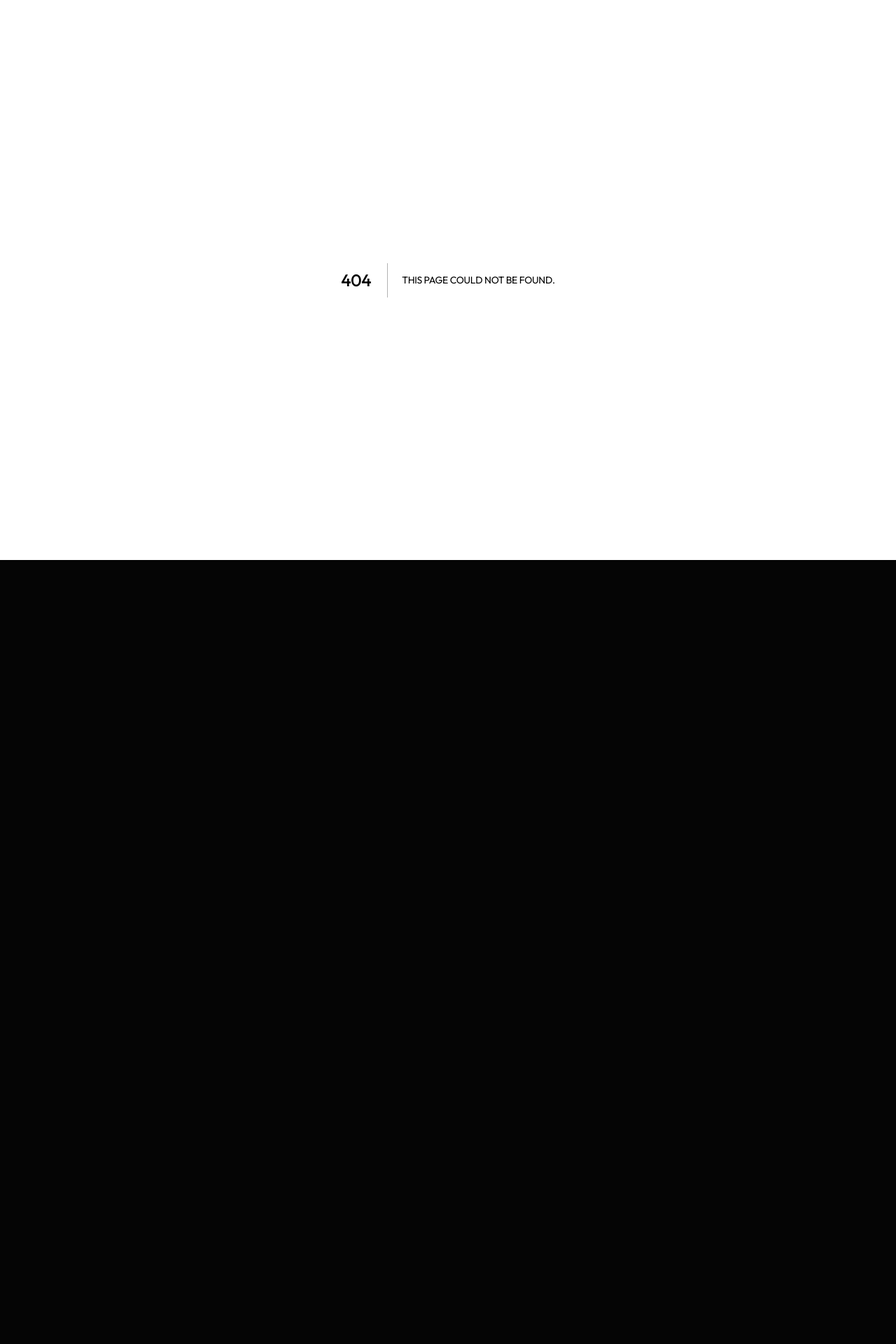
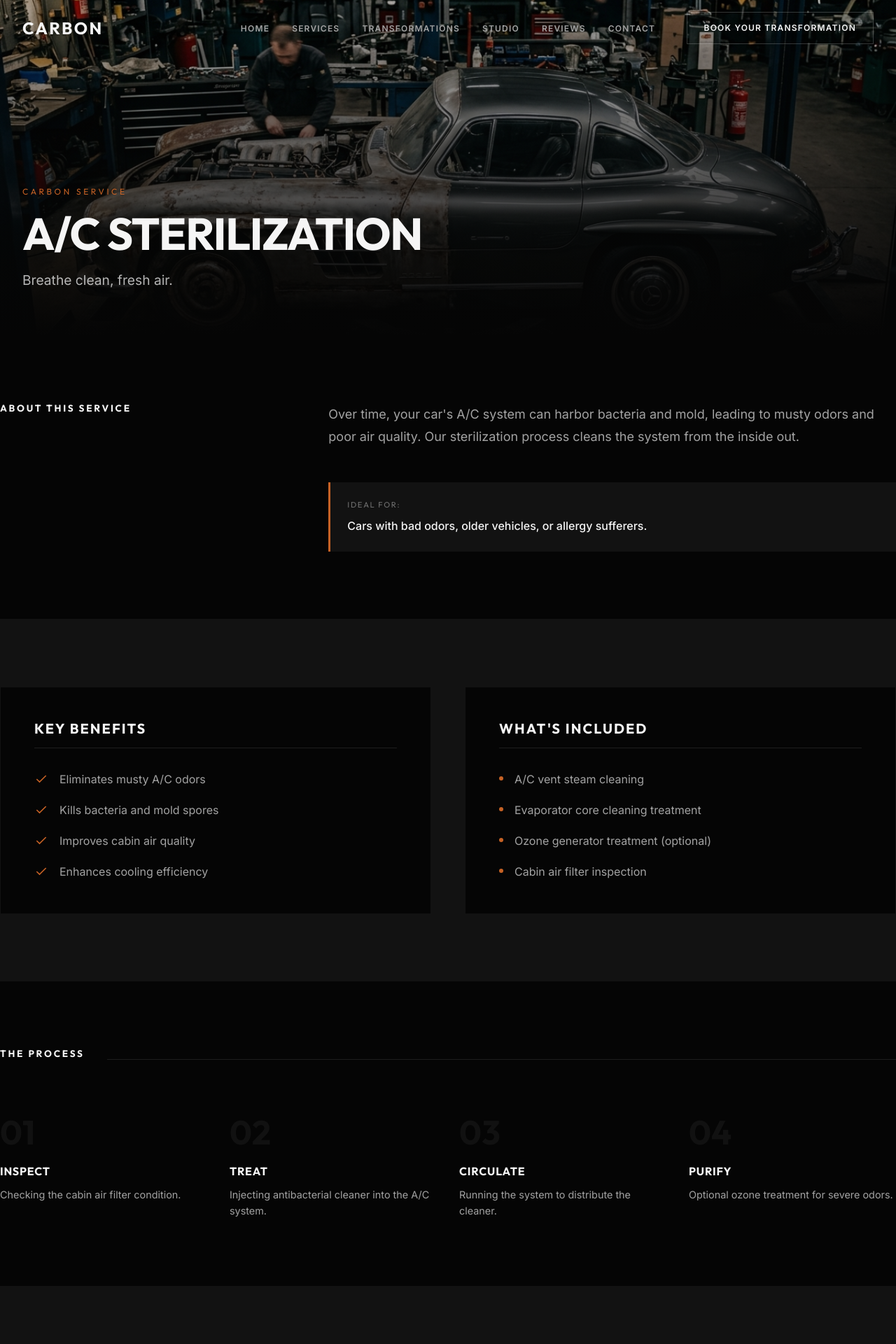
Before and after one commit to varshnilyadav/carbon-car, a Next.js app: page /services/ac-sterilization in a window 1280 px wide. Before the commit this address had no page. Shown: the top 1920 px of the page at 70% size. Before the commit the page ends 800 px from the top, so only its background shows below. Built offline with nearby package versions, Linux system fonts and the light colour scheme.

Commit message:
Add dedicated dynamic service detail pages with generateStaticParams

```diff
--- /dev/null
+++ b/src/app/services/[slug]/ServicePage.module.css
@@ -0,0 +1,303 @@
+.main {
+  background-color: var(--color-obsidian);
+  min-height: 100vh;
+}
+
+/* HERO */
+.hero {
+  position: relative;
+  height: 60vh;
+  min-height: 400px;
+  display: flex;
+  align-items: flex-end;
+  padding: 0 2rem 4rem;
+}
+
+.heroBg {
+  position: absolute;
+  inset: 0;
+  width: 100%;
+  height: 100%;
+  z-index: 0;
+}
+
+.heroOverlay {
+  position: absolute;
+  inset: 0;
+  background: linear-gradient(to bottom, rgba(5,5,5,0.2) 0%, rgba(5,5,5,0.8) 70%, var(--color-obsidian) 100%);
+  z-index: 1;
+}
+
+.heroContent {
+  position: relative;
+  z-index: 2;
+  max-width: var(--container-max);
+  width: 100%;
+  margin: 0 auto;
+}
+
+.eyebrow {
+  display: inline-block;
+  font-family: var(--font-heading);
+  font-size: 0.75rem;
+  letter-spacing: 0.3em;
+  color: var(--color-accent);
+  margin-bottom: 1rem;
+}
+
+.title {
+  font-size: clamp(2.5rem, 5vw, 4.5rem);
+  color: var(--color-off-white);
+  line-height: 1.1;
+  margin-bottom: 1rem;
+  text-transform: uppercase;
+}
+
+.tagline {
+  font-size: clamp(1rem, 1.5vw, 1.25rem);
+  color: rgba(255, 255, 255, 0.7);
+  max-width: 600px;
+}
+
+/* INTRO */
+.introSection {
+  padding: 6rem 0;
+  background-color: var(--color-obsidian);
+  border-bottom: 1px solid rgba(255, 255, 255, 0.05);
+}
+
+.introGrid {
+  display: grid;
+  grid-template-columns: 1fr 2fr;
+  gap: 4rem;
+}
+
+.introLeft h2 {
+  font-family: var(--font-heading);
+  font-size: 0.85rem;
+  letter-spacing: 0.2em;
+  color: var(--color-off-white);
+}
+
+.description {
+  font-size: 1.125rem;
+  line-height: 1.8;
+  color: var(--color-text-secondary);
+  margin-bottom: 3rem;
+}
+
+.recommended {
+  display: flex;
+  flex-direction: column;
+  gap: 0.5rem;
+  padding: 1.5rem;
+  background-color: var(--color-carbon-black);
+  border-left: 3px solid var(--color-accent);
+}
+
+.recommendedLabel {
+  font-family: var(--font-heading);
+  font-size: 0.7rem;
+  letter-spacing: 0.15em;
+  color: rgba(255, 255, 255, 0.4);
+}
+
+.recommended span:last-child {
+  color: var(--color-off-white);
+  font-weight: 500;
+}
+
+/* DETAILS */
+.detailsSection {
+  padding: 6rem 0;
+  background-color: var(--color-carbon-black);
+}
+
+.detailsGrid {
+  display: grid;
+  grid-template-columns: 1fr 1fr;
+  gap: 3rem;
+}
+
+.detailBox {
+  padding: 3rem;
+  background-color: var(--color-obsidian);
+  border: 1px solid rgba(255, 255, 255, 0.05);
+}
+
+.detailTitle {
+  font-family: var(--font-heading);
+  font-size: 1.25rem;
+  letter-spacing: 0.1em;
+  color: var(--color-off-white);
+  margin-bottom: 2rem;
+  padding-bottom: 1rem;
+  border-bottom: 1px solid rgba(255, 255, 255, 0.1);
+}
+
+.detailList {
+  list-style: none;
+  padding: 0;
+  display: flex;
+  flex-direction: column;
+  gap: 1.25rem;
+}
+
+.detailList li {
+  display: flex;
+  align-items: flex-start;
+  gap: 1rem;
+  color: var(--color-text-secondary);
+  line-height: 1.5;
+}
+
+.detailList svg {
+  flex-shrink: 0;
+  margin-top: 2px;
+}
+
+.bullet {
+  width: 6px;
+  height: 6px;
+  border-radius: 50%;
+  background-color: var(--color-accent);
+  margin-top: 8px;
+  flex-shrink: 0;
+}
+
+/* PROCESS */
+.processSection {
+  padding: 6rem 0;
+  background-color: var(--color-obsidian);
+}
+
+.processHeader {
+  display: flex;
+  align-items: center;
+  gap: 2rem;
+  margin-bottom: 4rem;
+}
+
+.sectionTitle {
+  font-family: var(--font-heading);
+  font-size: 0.85rem;
+  letter-spacing: 0.2em;
+  color: var(--color-off-white);
+  white-space: nowrap;
+}
+
+.headerLine {
+  flex-grow: 1;
+  height: 1px;
+  background-color: rgba(255, 255, 255, 0.1);
+}
+
+.processGrid {
+  display: grid;
+  grid-template-columns: repeat(4, 1fr);
+  gap: 2rem;
+}
+
+.processStep {
+  display: flex;
+  flex-direction: column;
+  gap: 1.5rem;
+}
+
+.stepNumber {
+  font-family: var(--font-heading);
+  font-size: 3rem;
+  font-weight: 700;
+  color: rgba(255, 255, 255, 0.05);
+  line-height: 1;
+}
+
+.stepContent h4 {
+  font-family: var(--font-heading);
+  font-size: 1rem;
+  color: var(--color-off-white);
+  margin-bottom: 0.75rem;
+  letter-spacing: 0.05em;
+}
+
+.stepContent p {
+  font-size: 0.9rem;
+  color: var(--color-text-secondary);
+  line-height: 1.6;
+}
+
+/* CTA */
+.ctaSection {
+  padding: 6rem 0;
+  background-color: var(--color-carbon-black);
+  text-align: center;
+}
+
+.ctaContainer {
+  max-width: 600px;
+  margin: 0 auto;
+  display: flex;
+  flex-direction: column;
+  align-items: center;
+  gap: 1.5rem;
+}
+
+.ctaContainer h2 {
+  font-family: var(--font-heading);
+  font-size: 2rem;
+  color: var(--color-off-white);
+}
+
+.ctaContainer p {
+  color: var(--color-text-secondary);
+  margin-bottom: 1rem;
+}
+
+.ctaBtn {
+  display: inline-block;
+  padding: 1rem 3rem;
+  background-color: var(--color-accent);
+  color: var(--color-off-white);
+  font-family: var(--font-heading);
+  font-size: 0.8rem;
+  font-weight: 600;
+  letter-spacing: 0.15em;
+  text-transform: uppercase;
+  transition: var(--transition-fast);
+}
+
+.ctaBtn:hover {
+  background-color: var(--color-off-white);
+  color: var(--color-obsidian);
+}
+
+/* RESPONSIVE */
+@media (max-width: 992px) {
+  .introGrid {
+    grid-template-columns: 1fr;
+    gap: 2rem;
+  }
+
+  .processGrid {
+    grid-template-columns: repeat(2, 1fr);
+    gap: 3rem;
+  }
+}
+
+@media (max-width: 768px) {
+  .hero {
+    height: 50vh;
+  }
+
+  .detailsGrid {
+    grid-template-columns: 1fr;
+  }
+
+  .detailBox {
+    padding: 2rem;
+  }
+
+  .processGrid {
+    grid-template-columns: 1fr;
+  }
+}
--- /dev/null
+++ b/src/app/services/[slug]/page.tsx
@@ -0,0 +1,141 @@
+import { notFound } from "next/navigation";
+import Image from "next/image";
+import Link from "next/link";
+import Navbar from "@/components/ui/Navbar";
+import Footer from "@/components/ui/Footer";
+import { services } from "@/data/siteData";
+import styles from "./ServicePage.module.css";
+
+interface Props {
+  params: {
+    slug: string;
+  };
+}
+
+export function generateStaticParams() {
+  return services.map((service) => ({
+    slug: service.slug,
+  }));
+}
+
+export default function ServicePage({ params }: Props) {
+  const service = services.find((s) => s.slug === params.slug);
+
+  if (!service) {
+    notFound();
+  }
+
+  return (
+    <>
+      <Navbar />
+      <main className={styles.main}>
+        {/* Service Hero */}
+        <section className={styles.hero}>
+          <div className={styles.heroBg}>
+            <Image
+              src={service.image}
+              alt={service.title}
+              fill
+              style={{ objectFit: "cover", objectPosition: "center" }}
+              priority
+            />
+            <div className={styles.heroOverlay}></div>
+          </div>
+          <div className={styles.heroContent}>
+            <span className={styles.eyebrow}>CARBON SERVICE</span>
+            <h1 className={styles.title}>{service.title}</h1>
+            <p className={styles.tagline}>{service.tagline}</p>
+          </div>
+        </section>
+
+        {/* Introduction */}
+        <section className={styles.introSection}>
+          <div className="container">
+            <div className={styles.introGrid}>
+              <div className={styles.introLeft}>
+                <h2>ABOUT THIS SERVICE</h2>
+              </div>
+              <div className={styles.introRight}>
+                <p className={styles.description}>{service.description}</p>
+                <div className={styles.recommended}>
+                  <span className={styles.recommendedLabel}>IDEAL FOR:</span>
+                  <span>{service.recommendedFor}</span>
+                </div>
+              </div>
+            </div>
+          </div>
+        </section>
+
+        {/* Benefits & Included */}
+        <section className={styles.detailsSection}>
+          <div className="container">
+            <div className={styles.detailsGrid}>
+
+              <div className={styles.detailBox}>
+                <h3 className={styles.detailTitle}>KEY BENEFITS</h3>
+                <ul className={styles.detailList}>
+                  {service.benefits.map((benefit, i) => (
+                    <li key={i}>
+                      <svg width="20" height="20" viewBox="0 0 24 24" fill="none" stroke="var(--color-accent)" strokeWidth="2">
+                        <polyline points="20 6 9 17 4 12"></polyline>
+                      </svg>
+                      {benefit}
+                    </li>
+                  ))}
+                </ul>
+              </div>
+
+              <div className={styles.detailBox}>
+                <h3 className={styles.detailTitle}>WHAT'S INCLUDED</h3>
+                <ul className={styles.detailList}>
+                  {service.included.map((item, i) => (
+                    <li key={i}>
+                      <span className={styles.bullet}></span>
+                      {item}
+                    </li>
+                  ))}
+                </ul>
+              </div>
+
+            </div>
+          </div>
+        </section>
+
+        {/* Process */}
+        <section className={styles.processSection}>
+          <div className="container">
+            <div className={styles.processHeader}>
+              <h2 className={styles.sectionTitle}>THE PROCESS</h2>
+              <div className={styles.headerLine}></div>
+            </div>
+
+            <div className={styles.processGrid}>
+              {service.process.map((step, i) => (
+                <div key={i} className={styles.processStep}>
+                  <div className={styles.stepNumber}>0{i + 1}</div>
+                  <div className={styles.stepContent}>
+                    <h4>{step.title}</h4>
+                    <p>{step.description}</p>
+                  </div>
+                </div>
+              ))}
+            </div>
+          </div>
+        </section>
+
+        {/* CTA */}
+        <section className={styles.ctaSection}>
+          <div className={styles.ctaContainer}>
+            <h2>READY TO PROCEED?</h2>
+            <p>Schedule a consultation to discuss this service for your vehicle.</p>
+            <Link href="/#booking" className={styles.ctaBtn}>
+              BOOK THIS SERVICE
+            </Link>
+          </div>
+        </section>
+
+      </main>
+      <Footer />
+    </>
+  );
+}
--- a/src/components/ui/Navbar.tsx
+++ b/src/components/ui/Navbar.tsx
@@ -22,19 +22,19 @@ export default function Navbar() {
   }, []);
 
   const navLinks = [
-    { name: "HOME", href: "#home" },
-    { name: "SERVICES", href: "#services" },
-    { name: "TRANSFORMATIONS", href: "#transformations" },
-    { name: "STUDIO", href: "#studio" },
-    { name: "REVIEWS", href: "#reviews" },
-    { name: "CONTACT", href: "#contact" },
+    { name: "HOME", href: "/#home" },
+    { name: "SERVICES", href: "/#services" },
+    { name: "TRANSFORMATIONS", href: "/#transformations" },
+    { name: "STUDIO", href: "/#studio" },
+    { name: "REVIEWS", href: "/#reviews" },
+    { name: "CONTACT", href: "/#contact" },
   ];
 
   return (
     <header className={`${styles.header} ${scrolled ? styles.scrolled : ""}`}>
       <div className={styles.container}>
         <div className={styles.logoContainer}>
-          <Link href="#home" className={styles.logo}>
+          <Link href="/" className={styles.logo}>
             CARBON
           </Link>
         </div>
@@ -56,9 +56,9 @@ export default function Navbar() {
         </nav>
 
         <div className={styles.actionContainer}>
-          <a href="#booking" className={styles.ctaButton}>
+          <Link href="/#booking" className={styles.ctaButton}>
             BOOK YOUR TRANSFORMATION
-          </a>
+          </Link>
           <button
             className={styles.hamburger}
             onClick={() => setMenuOpen(!menuOpen)}
--- a/src/components/ui/ServiceCard.tsx
+++ b/src/components/ui/ServiceCard.tsx
@@ -1,5 +1,6 @@
 import React from 'react';
 import Image from 'next/image';
+import Link from 'next/link';
 import styles from './ServiceCard.module.css';
 
 interface ServiceCardProps {
@@ -11,7 +12,7 @@ interface ServiceCardProps {
 
 export const ServiceCard: React.FC<ServiceCardProps> = ({ slug, title, description, image }) => {
   return (
-    <a href="#booking" className={styles.card}>
+    <Link href={`/services/${slug}`} className={styles.card}>
       <div className={styles.imageWrapper}>
         <Image
           src={image}
@@ -32,6 +33,6 @@ export const ServiceCard: React.FC<ServiceCardProps> = ({ slug, title, descripti
           </svg>
         </div>
       </div>
-    </a>
+    </Link>
   );
 };
```
